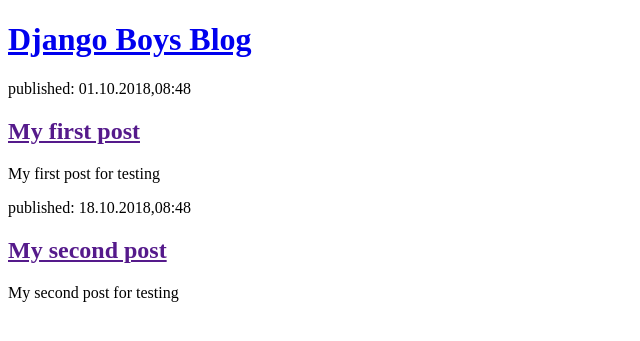
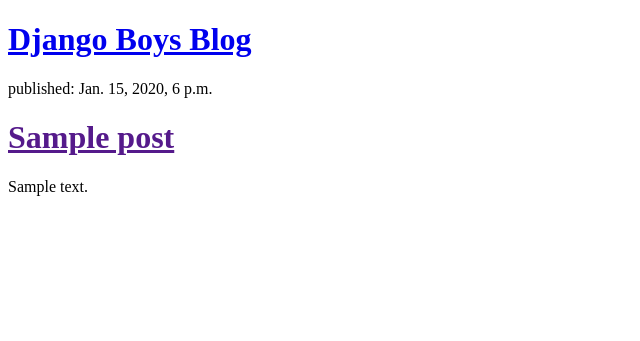
Before and after one commit to dejavn/my-first-blog, a Django app: template blog/templates/blog/post_list.html in a window 1280 px wide. Shown: the top 341 px of the page, without its empty margins (0-640 px from the left). Run offline with Django 3.2, Linux system fonts and the light colour scheme; the template is opened without the code that fills it: values that come from a table or form of the project are taken from there, others are empty; tables that the repository leaves empty hold one stand-in row (values such as "Sample post").

Commit message:
Modified templates to display posts from database.

```diff
--- a/blog/templates/blog/post_list.html
+++ b/blog/templates/blog/post_list.html
@@ -4,16 +4,17 @@
     <title>Django Boys blog</title>
 </head>
 <body>
+
+    <div>
     <h1><a href="/" >Django Boys Blog</a></h1>
+    </div>
+{% for post in posts %}
     <div>
-        <P>published: 01.10.2018,08:48</P>
-        <h2><a href="" title="">My first post</a></h2>
-        <p>My first post for testing </p>
+        <p>published: {{ post.published_date }}</p>
+        <h1><a href="">{{ post.title }}</a></h1>
+        <p>{{ post.text|linebreaksbr }}</p>
     </div>
-        <div>
-        <P>published: 18.10.2018,08:48</P>
-        <h2><a href="" title="">My second post</a></h2>
-        <p>My second post for testing </p>
-    </div>
+{% endfor %}
+
 </body>
 </html>
--- a/blog/views.py
+++ b/blog/views.py
@@ -1,5 +1,8 @@
 from django.shortcuts import render
 from django.http import HttpResponse
+from django.utils import timezone
+from .models import Post
 # Create your views here.
 def post_list(request):
-    return render(request,'blog/post_list.html',{})
+    posts=Post.objects.filter(published_date__lte=timezone.now()).order_by('published_date')
+    return render(request,'blog/post_list.html',{'posts':posts})
```
